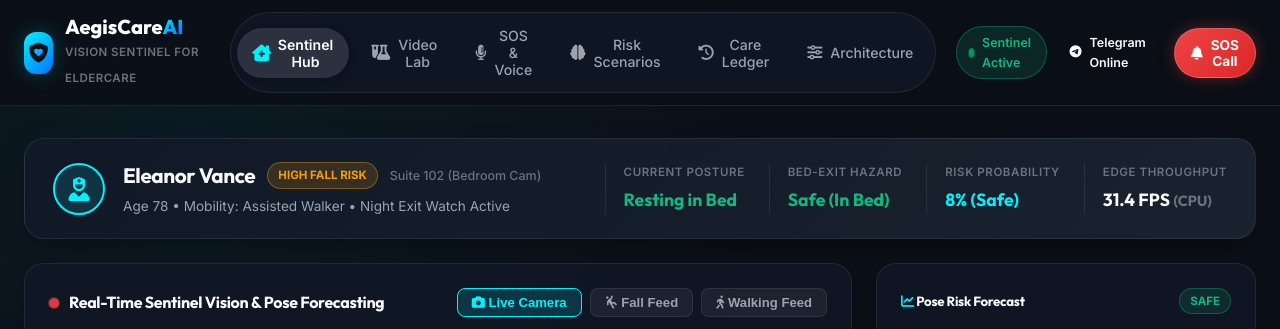
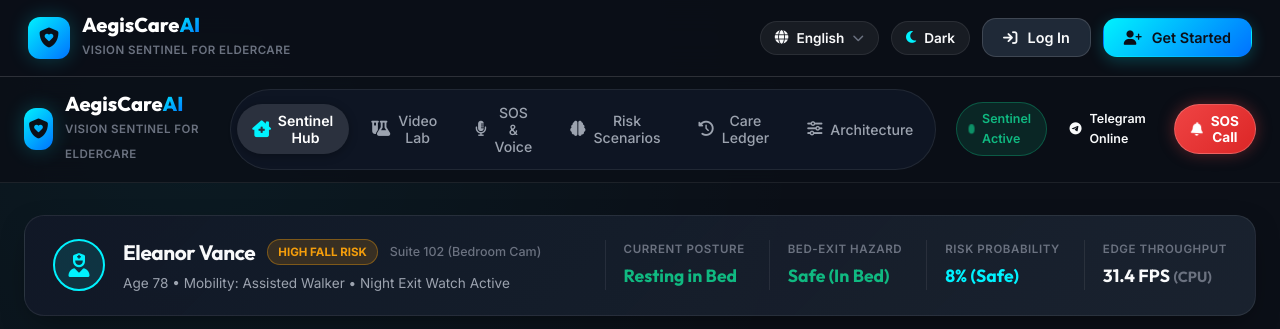
Before and after one commit to nandinin822/hackathon-2-nandani-backend, a FastAPI app: page / in a window 1280 px wide. Shown: the top 329 px of the page. Run offline with FastAPI, Linux system fonts and the light colour scheme.

Commit message:
Step 1: Add landing header with language selector, dark/light toggle, and auth buttons

```diff
--- a/static/app.js
+++ b/static/app.js
@@ -4,6 +4,7 @@
  */
 
 document.addEventListener('DOMContentLoaded', () => {
+    initStep1Header();
     initTabs();
     initSentinelHub();
     initVideoLab();
@@ -995,3 +996,131 @@ async function loadConfigStatus() {
         console.warn('Could not load integration config status:', e);
     }
 }
+
+
+// ==========================================
+// STEP 1: LANDING HEADER, THEME & LANGUAGE
+// ==========================================
+function initStep1Header() {
+    // 1. Language Dropdown Toggle
+    const langBtn = document.getElementById('lang-menu-btn');
+    const langDropdown = document.getElementById('lang-dropdown-menu');
+    const currentLangText = document.getElementById('current-lang-text');
+    const langItems = document.querySelectorAll('.lang-item');
+
+    if (langBtn && langDropdown) {
+        langBtn.addEventListener('click', (e) => {
+            e.stopPropagation();
+            const isOpen = langDropdown.style.display === 'flex';
+            langDropdown.style.display = isOpen ? 'none' : 'flex';
+        });
+
+        document.addEventListener('click', () => {
+            langDropdown.style.display = 'none';
+        });
+    }
+
+    // Language Selection handler
+    const translations = {
+        en: {
+            langName: "English",
+            login: "Log In",
+            signup: "Get Started",
+            themeDark: "Dark",
+            themeLight: "Light",
+            sentinelActive: "Sentinel Active"
+        },
+        es: {
+            langName: "Español",
+            login: "Iniciar Sesión",
+            signup: "Empezar",
+            themeDark: "Oscuro",
+            themeLight: "Claro",
+            sentinelActive: "Centinela Activo"
+        },
+        de: {
+            langName: "Deutsch",
+            login: "Anmelden",
+            signup: "Loslegen",
+            themeDark: "Dunkel",
+            themeLight: "Hell",
+            sentinelActive: "Wächter Aktiv"
+        }
+    };
+
+    let currentLang = localStorage.getItem('aegis_lang') || 'en';
+
+    function setLanguage(lang) {
+        currentLang = lang;
+        localStorage.setItem('aegis_lang', lang);
+        const t = translations[lang] || translations.en;
+
+        if (currentLangText) currentLangText.textContent = t.langName;
+
+        const loginBtnText = document.getElementById('nav-login-text');
+        const signupBtnText = document.getElementById('nav-signup-text');
+        if (loginBtnText) loginBtnText.textContent = t.login;
+        if (signupBtnText) signupBtnText.textContent = t.signup;
+
+        langItems.forEach(item => {
+            item.classList.toggle('active', item.dataset.lang === lang);
+        });
+    }
+
+    langItems.forEach(item => {
+        item.addEventListener('click', () => {
+            setLanguage(item.dataset.lang);
+            if (langDropdown) langDropdown.style.display = 'none';
+        });
+    });
+
+    setLanguage(currentLang);
+
+    // 2. Dark / Light Mode Toggle
+    const themeBtn = document.getElementById('theme-toggle-btn');
+    const themeIcon = document.getElementById('theme-icon');
+    const themeText = document.getElementById('theme-text');
+
+    let currentTheme = localStorage.getItem('aegis_theme') || 'dark';
+
+    function applyTheme(theme) {
+        currentTheme = theme;
+        document.documentElement.setAttribute('data-theme', theme);
+        localStorage.setItem('aegis_theme', theme);
+
+        const t = translations[currentLang] || translations.en;
+
+        if (theme === 'light') {
+            if (themeIcon) themeIcon.className = 'fa-solid fa-sun text-warning';
+            if (themeText) themeText.textContent = t.themeLight || 'Light';
+        } else {
+            if (themeIcon) themeIcon.className = 'fa-solid fa-moon text-cyan';
+            if (themeText) themeText.textContent = t.themeDark || 'Dark';
+        }
+    }
+
+    if (themeBtn) {
+        themeBtn.addEventListener('click', () => {
+            const nextTheme = currentTheme === 'dark' ? 'light' : 'dark';
+            applyTheme(nextTheme);
+        });
+    }
+
+    applyTheme(currentTheme);
+
+    // 3. Login / Signup Button click feedback (Ready for Step 3 modal)
+    const btnLogin = document.getElementById('btn-login-nav');
+    const btnSignup = document.getElementById('btn-signup-nav');
+
+    if (btnLogin) {
+        btnLogin.addEventListener('click', () => {
+            alert('Step 1 Header Active! Login modal will be connected in Step 3.');
+        });
+    }
+
+    if (btnSignup) {
+        btnSignup.addEventListener('click', () => {
+            alert('Step 1 Header Active! Get Started modal will be connected in Step 3.');
+        });
+    }
+}
--- a/static/index.html
+++ b/static/index.html
@@ -1,5 +1,5 @@
 <!DOCTYPE html>
-<html lang="en">
+<html lang="en" data-theme="dark">
 <head>
     <meta charset="UTF-8">
     <meta name="viewport" content="width=device-width, initial-scale=1.0">
@@ -17,6 +17,63 @@
     <link rel="stylesheet" href="styles.css">
 </head>
 <body>
+    <!-- ================= TOP LANDING HEADER (STEP 1) ================= -->
+    <header class="landing-top-bar">
+        <div class="landing-nav-container">
+            <!-- Left Side: Brand Logo -->
+            <a href="/" class="brand-group" id="landing-brand-link">
+                <div class="brand-logo">
+                    <i class="fa-solid fa-shield-heart"></i>
+                </div>
+                <div class="brand-text">
+                    <span class="brand-name">AegisCare<span class="accent-text">AI</span></span>
+                    <span class="brand-tagline">Vision Sentinel for Eldercare</span>
+                </div>
+            </a>
+
+            <!-- Right Side Controls: 1. Language, 2. Mode, 3. Login, 4. Get Started -->
+            <div class="landing-nav-right">
+                <!-- 1. Language Dropdown (English, Spanish, German) -->
+                <div class="lang-selector-wrapper">
+                    <button class="nav-control-btn lang-toggle-btn" id="lang-menu-btn" title="Select Language">
+                        <i class="fa-solid fa-globe"></i>
+                        <span id="current-lang-text">English</span>
+                        <i class="fa-solid fa-chevron-down caret-icon"></i>
+                    </button>
+                    <div class="lang-dropdown-menu" id="lang-dropdown-menu" style="display:none;">
+                        <button class="lang-item active" data-lang="en">
+                            <span class="flag">🇺🇸</span> English
+                        </button>
+                        <button class="lang-item" data-lang="es">
+                            <span class="flag">🇪🇸</span> Español
+                        </button>
+                        <button class="lang-item" data-lang="de">
+                            <span class="flag">🇩🇪</span> Deutsch
+                        </button>
+                    </div>
+                </div>
+
+                <!-- 2. Dark / Light Mode Toggle -->
+                <button class="nav-control-btn theme-toggle-btn" id="theme-toggle-btn" title="Switch Theme (Dark / Light)">
+                    <i class="fa-solid fa-moon" id="theme-icon"></i>
+                    <span id="theme-text">Dark</span>
+                </button>
+
+                <!-- 3. Login Button -->
+                <button class="btn btn-secondary btn-login-top" id="btn-login-nav">
+                    <i class="fa-solid fa-arrow-right-to-bracket"></i>
+                    <span id="nav-login-text">Log In</span>
+                </button>
+
+                <!-- 4. Get Started / Sign Up Button -->
+                <button class="btn btn-primary btn-signup-top" id="btn-signup-nav">
+                    <i class="fa-solid fa-user-plus"></i>
+                    <span id="nav-signup-text">Get Started</span>
+                </button>
+            </div>
+        </div>
+    </header>
+
 
     <!-- Header Navigation -->
     <header class="app-header">
--- a/static/styles.css
+++ b/static/styles.css
@@ -2052,3 +2052,174 @@ p {
         height: 160px;
     }
 }
+
+
+/* ================= STEP 1: TOP LANDING HEADER & CONTROLS ================= */
+.landing-top-bar {
+    position: sticky;
+    top: 0;
+    z-index: 1100;
+    background: rgba(11, 15, 23, 0.92);
+    backdrop-filter: blur(20px);
+    -webkit-backdrop-filter: blur(20px);
+    border-bottom: 1px solid var(--border-medium);
+    padding: 14px 28px;
+    transition: background-color var(--transition-medium), border-color var(--transition-medium);
+}
+
+[data-theme="light"] .landing-top-bar {
+    background: rgba(255, 255, 255, 0.94);
+    border-bottom: 1px solid rgba(0, 0, 0, 0.1);
+}
+
+.landing-nav-container {
+    max-width: 1440px;
+    margin: 0 auto;
+    display: flex;
+    align-items: center;
+    justify-content: space-between;
+    gap: 20px;
+}
+
+.landing-nav-right {
+    display: flex;
+    align-items: center;
+    gap: 12px;
+}
+
+.nav-control-btn {
+    display: flex;
+    align-items: center;
+    gap: 8px;
+    padding: 8px 14px;
+    background: rgba(255, 255, 255, 0.06);
+    border: 1px solid var(--border-subtle);
+    border-radius: var(--radius-full);
+    color: var(--text-primary);
+    font-family: var(--font-sans);
+    font-size: 0.85rem;
+    font-weight: 600;
+    cursor: pointer;
+    transition: all var(--transition-fast);
+}
+
+[data-theme="light"] .nav-control-btn {
+    background: rgba(0, 0, 0, 0.05);
+    border: 1px solid rgba(0, 0, 0, 0.1);
+    color: var(--text-primary);
+}
+
+.nav-control-btn:hover {
+    background: rgba(255, 255, 255, 0.12);
+    border-color: var(--primary-cyan);
+    transform: translateY(-1px);
+}
+
+[data-theme="light"] .nav-control-btn:hover {
+    background: rgba(0, 0, 0, 0.08);
+}
+
+/* Language Dropdown */
+.lang-selector-wrapper {
+    position: relative;
+}
+
+.lang-toggle-btn i.caret-icon {
+    font-size: 0.72rem;
+    color: var(--text-muted);
+    transition: transform var(--transition-fast);
+}
+
+.lang-dropdown-menu {
+    position: absolute;
+    top: calc(100% + 8px);
+    right: 0;
+    min-width: 150px;
+    background: var(--bg-surface);
+    border: 1px solid var(--border-medium);
+    border-radius: var(--radius-md);
+    box-shadow: 0 10px 30px rgba(0, 0, 0, 0.5);
+    padding: 6px;
+    display: flex;
+    flex-direction: column;
+    gap: 4px;
+    z-index: 1200;
+}
+
+[data-theme="light"] .lang-dropdown-menu {
+    background: #FFFFFF;
+    border: 1px solid rgba(0, 0, 0, 0.15);
+    box-shadow: 0 10px 25px rgba(0, 0, 0, 0.1);
+}
+
+.lang-item {
+    display: flex;
+    align-items: center;
+    gap: 10px;
+    padding: 8px 12px;
+    background: transparent;
+    border: none;
+    border-radius: var(--radius-sm);
+    color: var(--text-primary);
+    font-family: var(--font-sans);
+    font-size: 0.85rem;
+    font-weight: 500;
+    text-align: left;
+    cursor: pointer;
+    transition: background-color var(--transition-fast);
+}
+
+.lang-item:hover {
+    background: rgba(0, 242, 254, 0.12);
+    color: var(--primary-cyan);
+}
+
+.lang-item.active {
+    background: rgba(0, 242, 254, 0.18);
+    color: var(--primary-cyan);
+    font-weight: 700;
+}
+
+/* Light Mode Overrides */
+[data-theme="light"] {
+    --bg-base: #F8FAFC;
+    --bg-surface: #FFFFFF;
+    --bg-surface-elevated: #E2E8F0;
+    --bg-card: rgba(255, 255, 255, 0.88);
+    --bg-card-hover: rgba(255, 255, 255, 0.98);
+
+    --text-primary: #0F172A;
+    --text-secondary: #475569;
+    --text-muted: #94A3B8;
+
+    --border-subtle: rgba(0, 0, 0, 0.08);
+    --border-medium: rgba(0, 0, 0, 0.16);
+}
+
+[data-theme="light"] body {
+    background-color: var(--bg-base);
+    color: var(--text-primary);
+    background-image:
+        radial-gradient(circle at 15% 10%, rgba(0, 242, 254, 0.08) 0%, transparent 40%),
+        radial-gradient(circle at 85% 85%, rgba(0, 114, 255, 0.08) 0%, transparent 45%);
+}
+
+[data-theme="light"] .brand-name {
+    color: #0F172A;
+}
+
+[data-theme="light"] .btn-secondary {
+    background: #FFFFFF;
+    border-color: #CBD5E1;
+    color: #0F172A;
+}
+
+[data-theme="light"] .tab-btn {
+    color: #475569;
+}
+
+[data-theme="light"] .tab-btn.active {
+    background: #FFFFFF;
+    color: #0F172A;
+    box-shadow: 0 2px 8px rgba(0, 0, 0, 0.1);
+}
```
